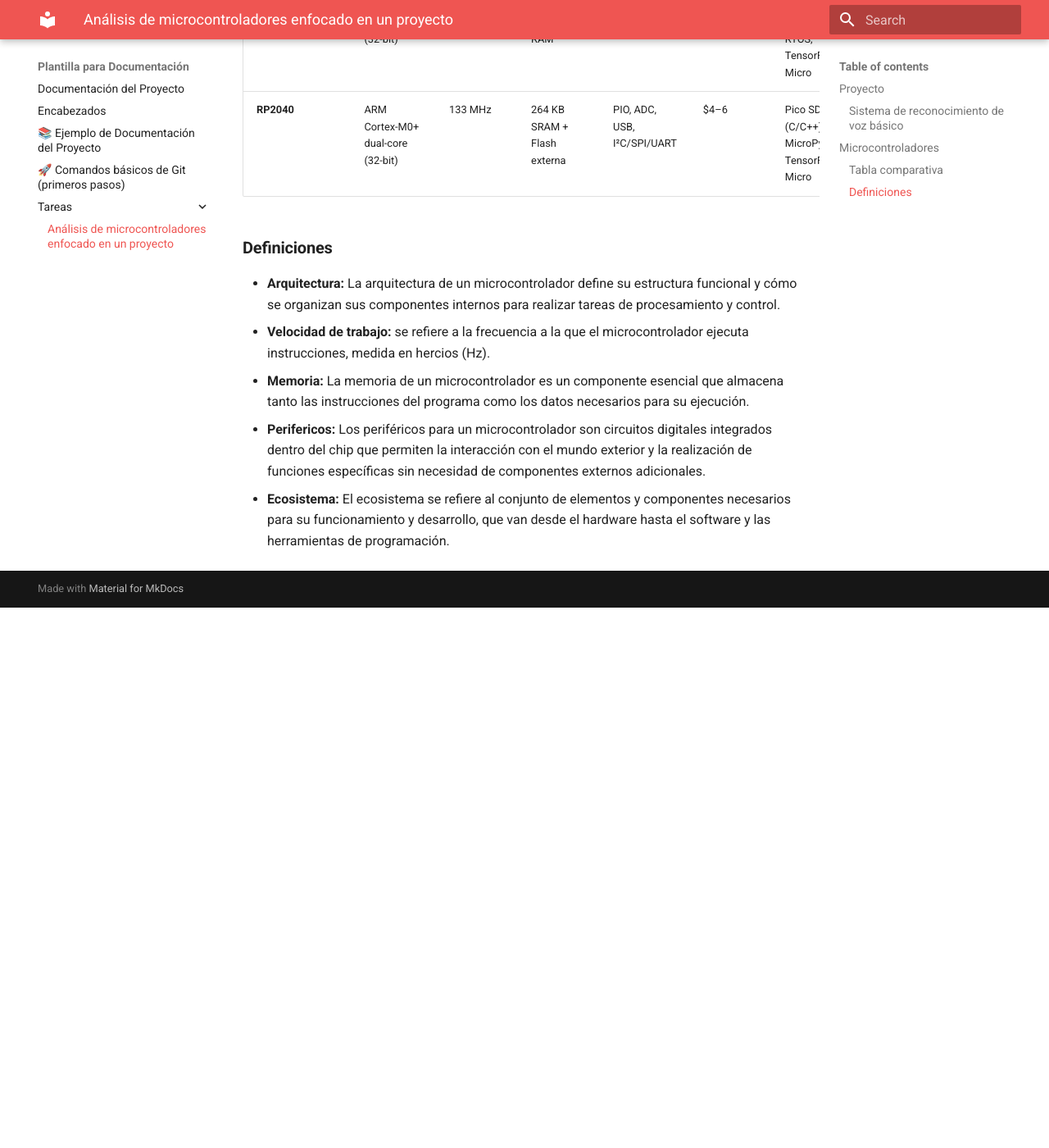
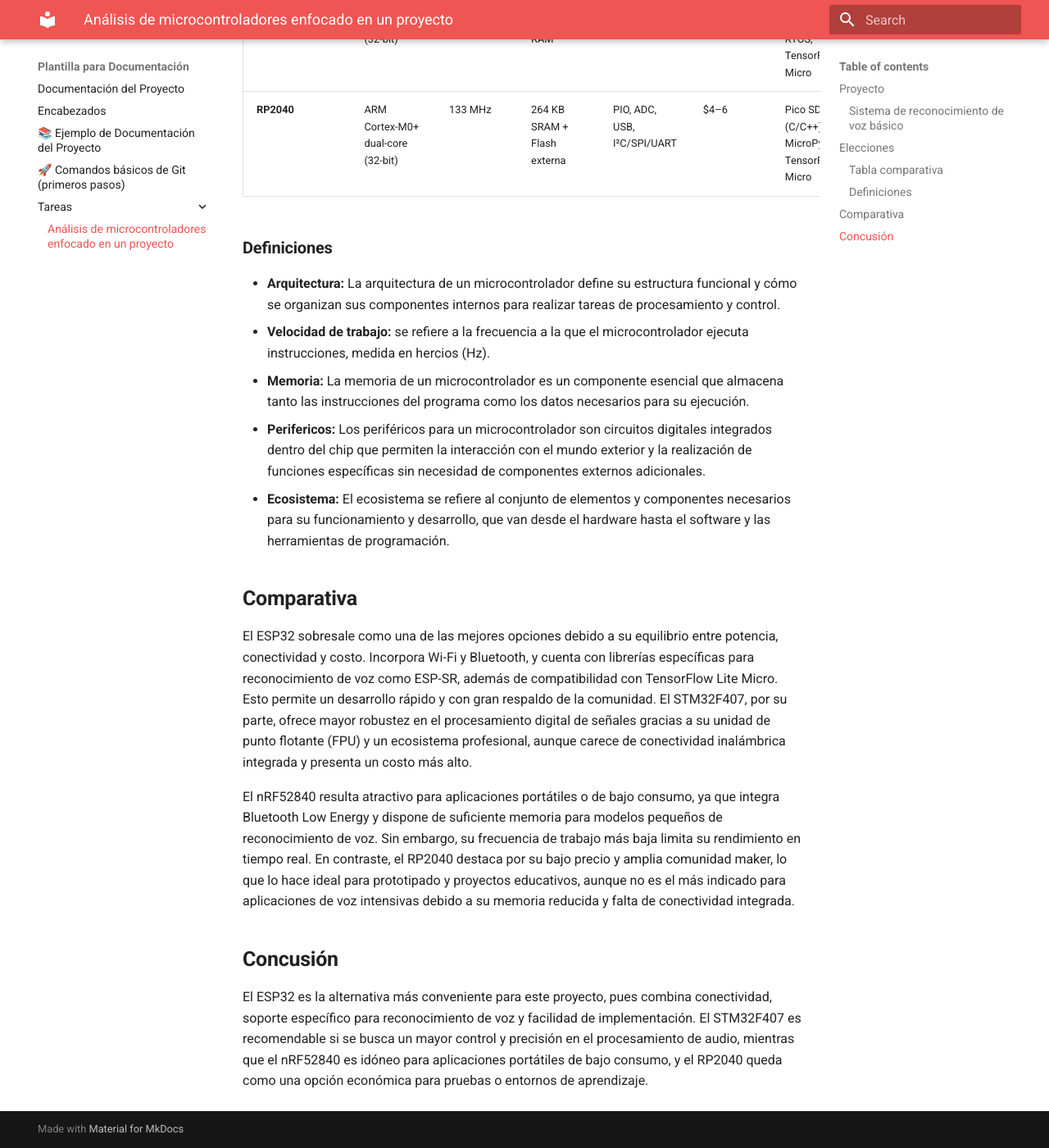
Before and after one commit to chuy-fui/Jesus-docs, an MkDocs documentation site: the page built from docs/Tareas/Tarea1.md, in a window 1280 px wide and 1400 px high, scrolled down 1187 px. Shown: the whole window at 82% size. Built offline with MkDocs 1.6.1 and Material for MkDocs 9.7.7, drawn with Linux system fonts in a browser that asks for light colours; before the commit the page ends 1928 px from its top, so only the background shows below that; some of the changed text lies outside the part shown.

Commit message:
Agregue la comparativa y la conclusion en el archivo de Tarea en Tarea1 titulado Análisis de microcontroladores enfocado en un proyecto

```diff
--- a/docs/Tareas/Tarea1.md
+++ b/docs/Tareas/Tarea1.md
@@ -4,7 +4,7 @@
 ### **Sistema de reconocimiento de voz básico**
 El proyecto consiste en implementar un sistema embebido capaz de reconocer comandos de voz simples, ejemplo: “encender”, “apagar”, “subir”, “bajar”, y ejecutar acciones predefinidas como activar un LED, encender un ventilador, abrir una puerta o controlar dispositivos del hogar.
 
-## **Microcontroladores**
+## **Elecciones**
 Para elegir los microcontroladores más adecuados para un proyecto de reconocimiento de voz, se priorizó que tuvieran capacidad de procesar audio de una mejor manera, así como memoria suficiente para ejecutar modelos de reconocimiento de voz de manera eficiente. Lo que facilita el desarrollo y permite implementar funcionalidades de forma más rápida y confiable.
 
 Microcontroladores escogidos:
@@ -28,3 +28,11 @@
 - **Memoria:** La memoria de un microcontrolador es un componente esencial que almacena tanto las instrucciones del programa como los datos necesarios para su ejecución.
 - **Perifericos:** Los periféricos para un microcontrolador son circuitos digitales integrados dentro del chip que permiten la interacción con el mundo exterior y la realización de funciones específicas sin necesidad de componentes externos adicionales.
 - **Ecosistema:** El ecosistema se refiere al conjunto de elementos y componentes necesarios para su funcionamiento y desarrollo, que van desde el hardware hasta el software y las herramientas de programación.
+
+## **Comparativa**
+El ESP32 sobresale como una de las mejores opciones debido a su equilibrio entre potencia, conectividad y costo. Incorpora Wi-Fi y Bluetooth, y cuenta con librerías específicas para reconocimiento de voz como ESP-SR, además de compatibilidad con TensorFlow Lite Micro. Esto permite un desarrollo rápido y con gran respaldo de la comunidad. El STM32F407, por su parte, ofrece mayor robustez en el procesamiento digital de señales gracias a su unidad de punto flotante (FPU) y un ecosistema profesional, aunque carece de conectividad inalámbrica integrada y presenta un costo más alto.
+
+El nRF52840 resulta atractivo para aplicaciones portátiles o de bajo consumo, ya que integra Bluetooth Low Energy y dispone de suficiente memoria para modelos pequeños de reconocimiento de voz. Sin embargo, su frecuencia de trabajo más baja limita su rendimiento en tiempo real. En contraste, el RP2040 destaca por su bajo precio y amplia comunidad maker, lo que lo hace ideal para prototipado y proyectos educativos, aunque no es el más indicado para aplicaciones de voz intensivas debido a su memoria reducida y falta de conectividad integrada.
+
+## **Concusión**
+El ESP32 es la alternativa más conveniente para este proyecto, pues combina conectividad, soporte específico para reconocimiento de voz y facilidad de implementación. El STM32F407 es recomendable si se busca un mayor control y precisión en el procesamiento de audio, mientras que el nRF52840 es idóneo para aplicaciones portátiles de bajo consumo, y el RP2040 queda como una opción económica para pruebas o entornos de aprendizaje.
```
